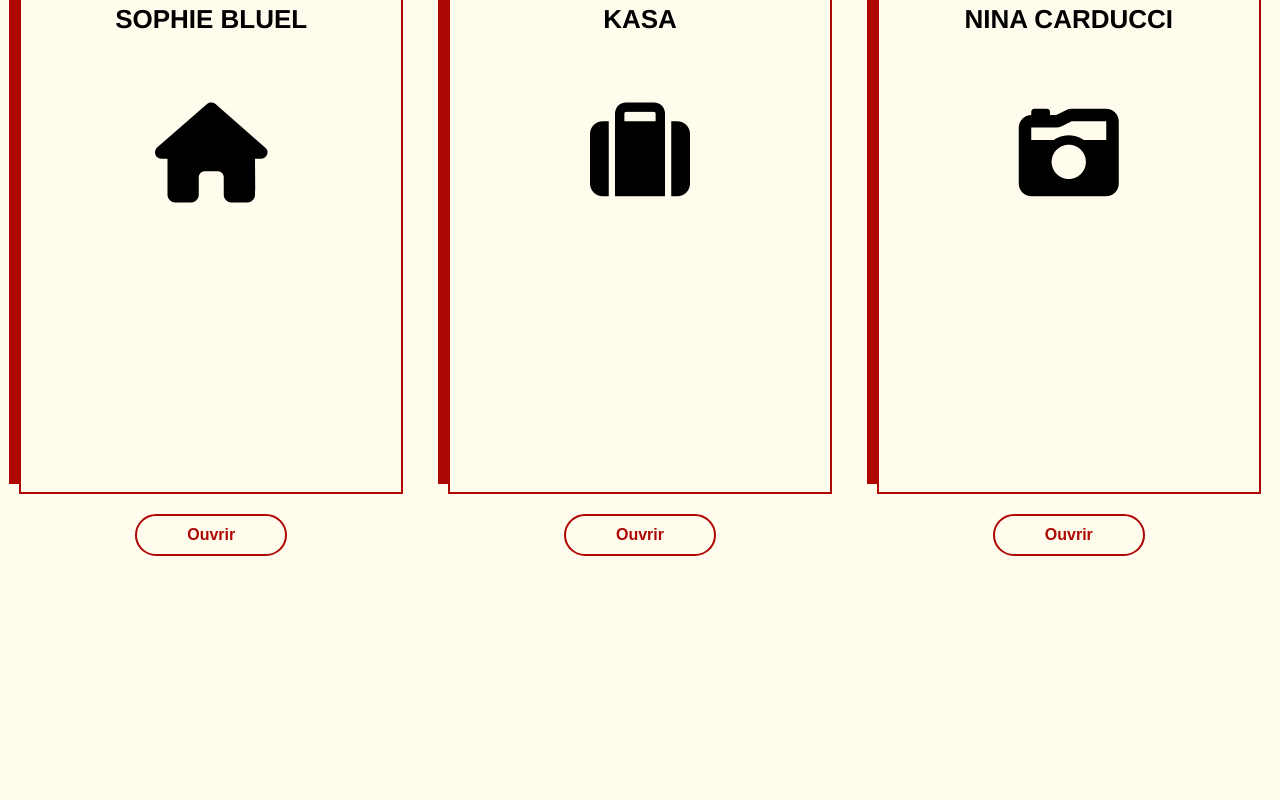
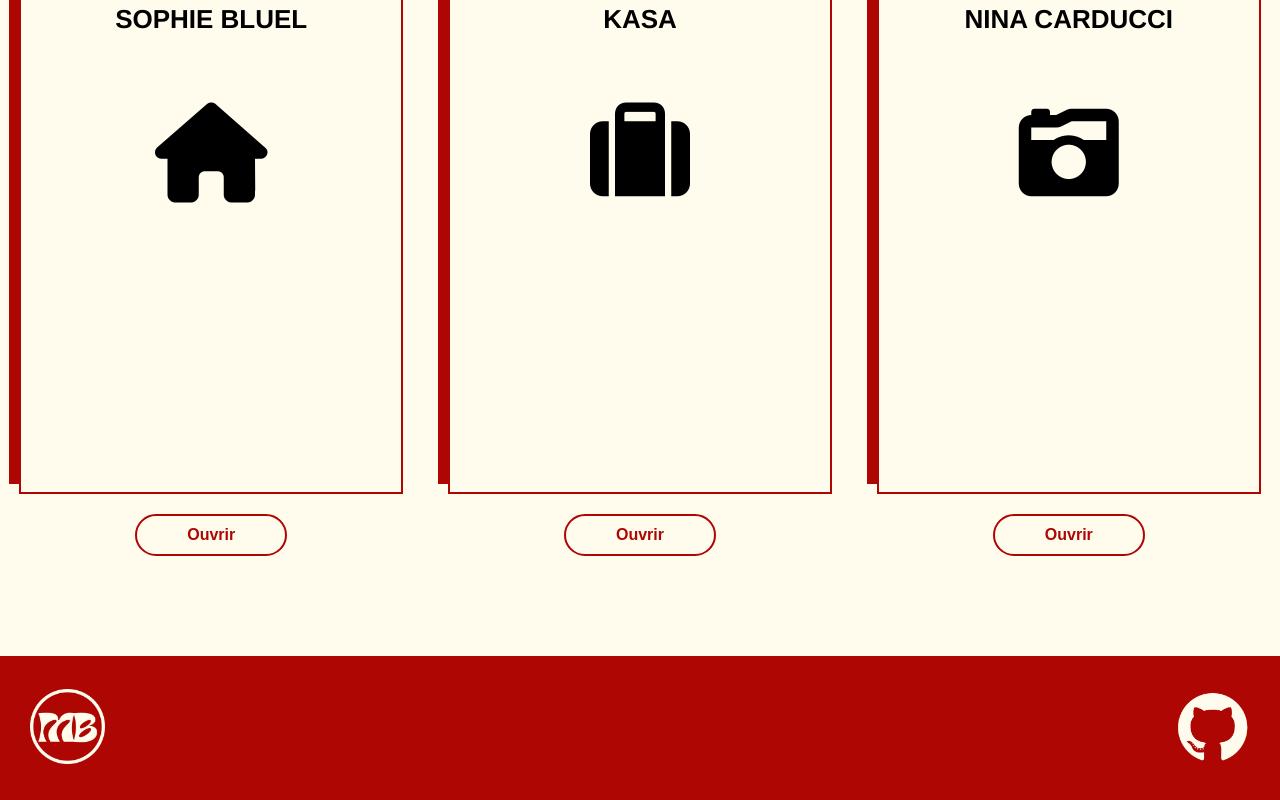
Before and after one commit to margauxbn/Portfolio, a React (Vite) app in the folder portfolio-project/: page / in a window 1280 px wide. Shown: the part 2502-3302 px from the top of the page. Before the commit the page ends 3108 px from the top, so only its background shows below. Built offline with nearby package versions, Linux system fonts and the light colour scheme; a web font is replaced by a local one.

Commit message:
Création du footer

```diff
--- a/portfolio-project/src/App.tsx
+++ b/portfolio-project/src/App.tsx
@@ -4,6 +4,7 @@ import Banner from './components/banner/banner'
 import Presentation from "./components/presentation/presentation"
 import Skills from './components/skills/skills'
 import Projects from './components/projects/projects'
+import Footer from './components/footer/footer'
 
 function App() {
 
@@ -14,6 +15,7 @@ function App() {
       <Presentation />
       <Skills />
       <Projects />
+      <Footer />
     </>
   )
 }
--- /dev/null
+++ b/portfolio-project/src/components/footer/footer.css
@@ -0,0 +1,22 @@
+.footer-container {
+    background-color: #ae0703;
+    margin: 50px 0 0 0;
+    height: 9rem;
+    display: flex;
+    justify-content: space-between;
+    align-items: center;
+}
+
+.container-logo-footer {
+    margin-left: 30px;
+}
+
+.container-github-footer {
+    margin-right: 30px;
+}
+
+.logo-footer, .logo-github-footer {
+    cursor: pointer;
+    width: 75px;
+    height: auto;
+}
--- /dev/null
+++ b/portfolio-project/src/components/footer/footer.tsx
@@ -0,0 +1,30 @@
+import "./footer.css"
+import logoFooter from "../../assets/logo/logo-footer.webp"
+import logoGitHub from "../../assets/logo/github-logo-1506.png"
+
+const scrollToTop = () => {
+    window.scrollTo({
+      top: 0,
+      behavior: "smooth"
+    });
+  };
+
+function Footer() {
+
+  return (
+    <>
+        <div className="footer-container">
+            <div className="container-logo-footer" onClick={scrollToTop}>
+                <img src={logoFooter} className="logo-footer" alt='Logo où il est écrit MB'/>
+            </div>
+            <div className="container-github-footer">
+                <a href="https://github.com/margauxbn" target="_blank" rel="noopener noreferrer">
+                    <img src={logoGitHub} className="logo-github-footer" alt="Logo de GitHub"/>
+                </a>
+            </div>
+        </div>
+    </>
+  )
+}
+
+export default Footer
```
Also changed, not shown: portfolio-project/src/assets/logo/github-logo-1506.png (added).
